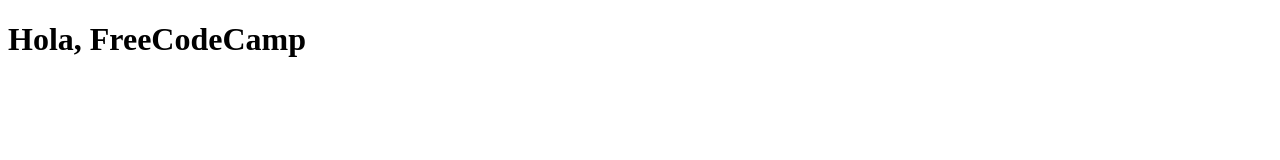
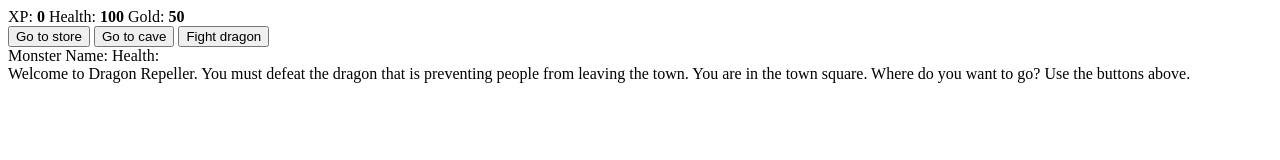
Before and after one commit to JavierSP1997/freecodecampJS, a plain HTML site: page juegoRol/index.html in a window 1280 px wide. Drawn offline with Linux system fonts and the light colour scheme.

Commit message:
He añadido las etiquetas html que necesito

```diff
--- a/juegoRol/index.html
+++ b/juegoRol/index.html
@@ -1,13 +1,30 @@
 <!DOCTYPE html>
 <html lang="en">
-<head>
-  <meta charset="UTF-8" />
-  <meta name="viewport" content="width=device-width, initial-scale=1.0" />
-  <title>Document</title>
-  <link rel="stylesheet" href="./styles.css" />
-</head>
-<body>
-  <h1>Hola, FreeCodeCamp</h1>
-  <script src="./script.js"></script>
-</body>
+  <head>
+    <meta charset="utf-8">
+    <link rel="stylesheet" href="./styles.css">
+    <title>RPG - Dragon Repeller</title>
+  </head>
+  <body>
+    <div id="game">
+      <div id="stats">
+        <span class="stat">XP: <strong><span id="xpText">0</span></strong></span>
+        <span class="stat">Health: <strong><span id="healthText">100</span></strong></span>
+        <span class="stat">Gold: <strong><span id="goldText">50</span></strong></span>
+      </div>
+      <div id="controls">
+        <button id="button1">Go to store</button>
+        <button id="button2">Go to cave</button>
+        <button id="button3">Fight dragon</button>
+      </div>
+      <div id="monsterStats">
+        <span class="stat">Monster Name: <strong><span id="monsterName"></span></strong></span>
+        <span class="stat">Health: <strong><span id="monsterHealth"></span></strong></span>
+      </div>
+      <div id="text">
+        Welcome to Dragon Repeller. You must defeat the dragon that is preventing people from leaving the town. You are in the town square. Where do you want to go? Use the buttons above.
+      </div>
+    </div>
+    <script src="./script.js"></script>
+  </body>
 </html>
```
